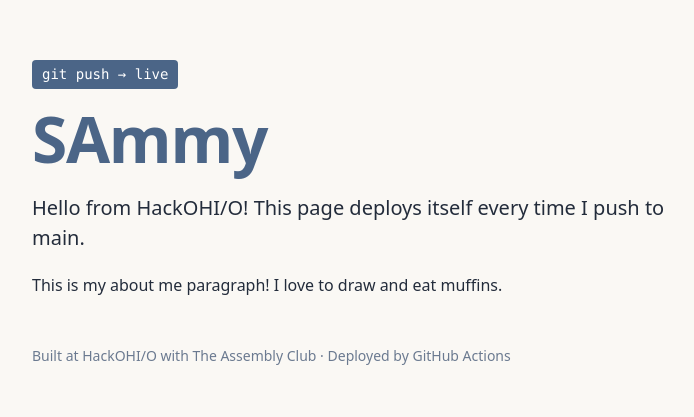
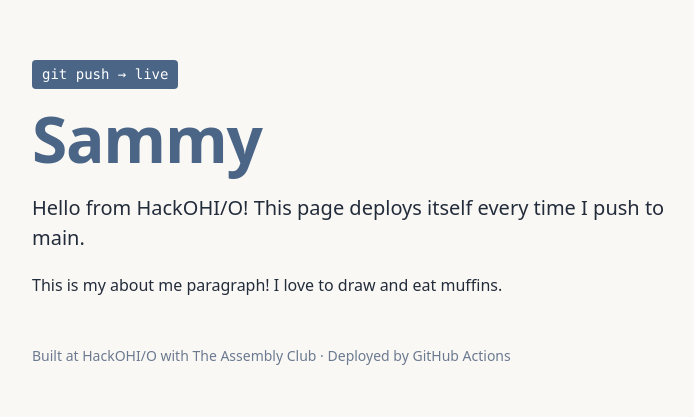
Before and after one commit to samrbls/hackohio, a plain HTML site: page index.html in a window 1280 px wide. Shown: the part 187-604 px from the top of the page, without its empty margins (288-982 px from the left). Drawn offline with Linux system fonts and the light colour scheme.

Commit message:
fix capital

```diff
--- a/index.html
+++ b/index.html
@@ -51,7 +51,7 @@
   <main>
     <span class="tag">git push → live</span>
 
-    <h1>SAmmy</h1>
+    <h1>Sammy</h1>
 
     <p>Hello from HackOHI/O! This page deploys itself every time I push to main.</p>
 
```
